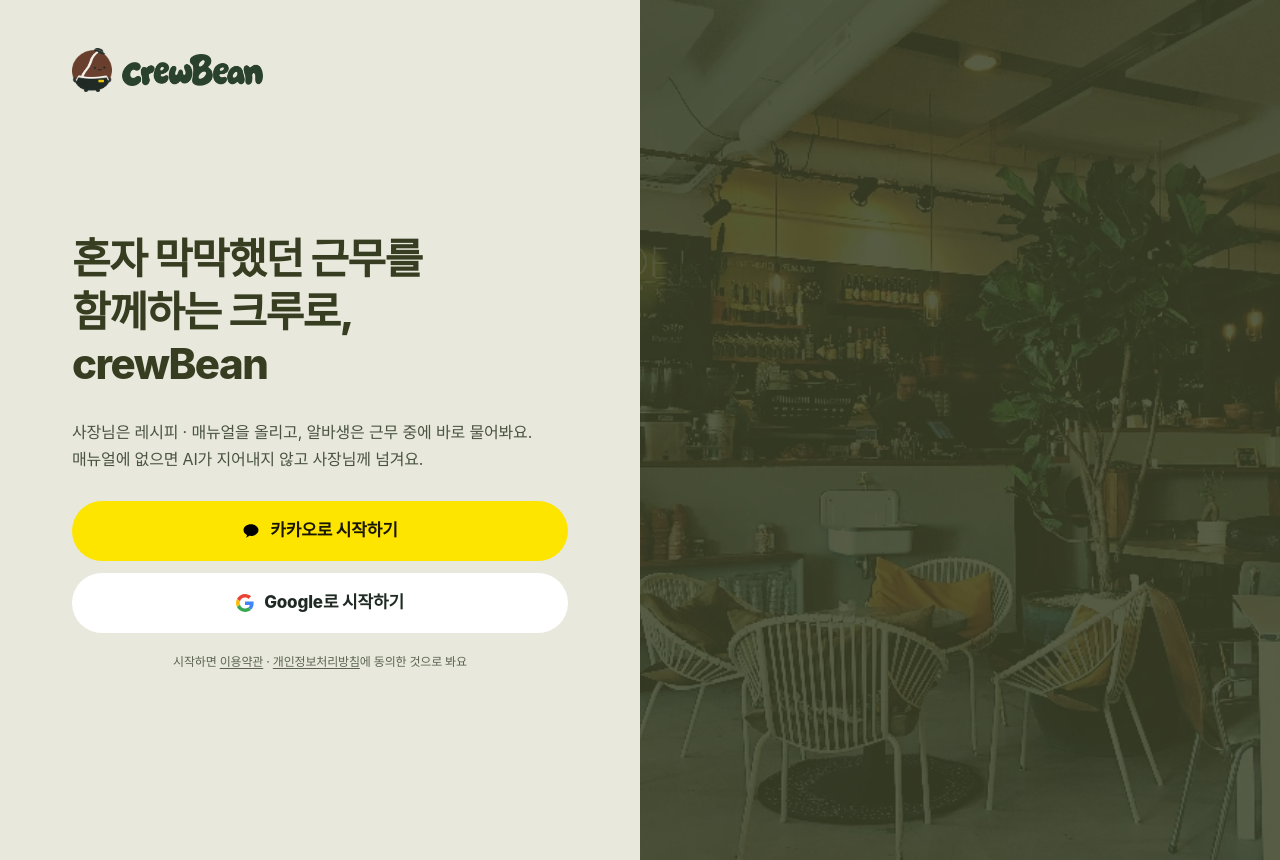
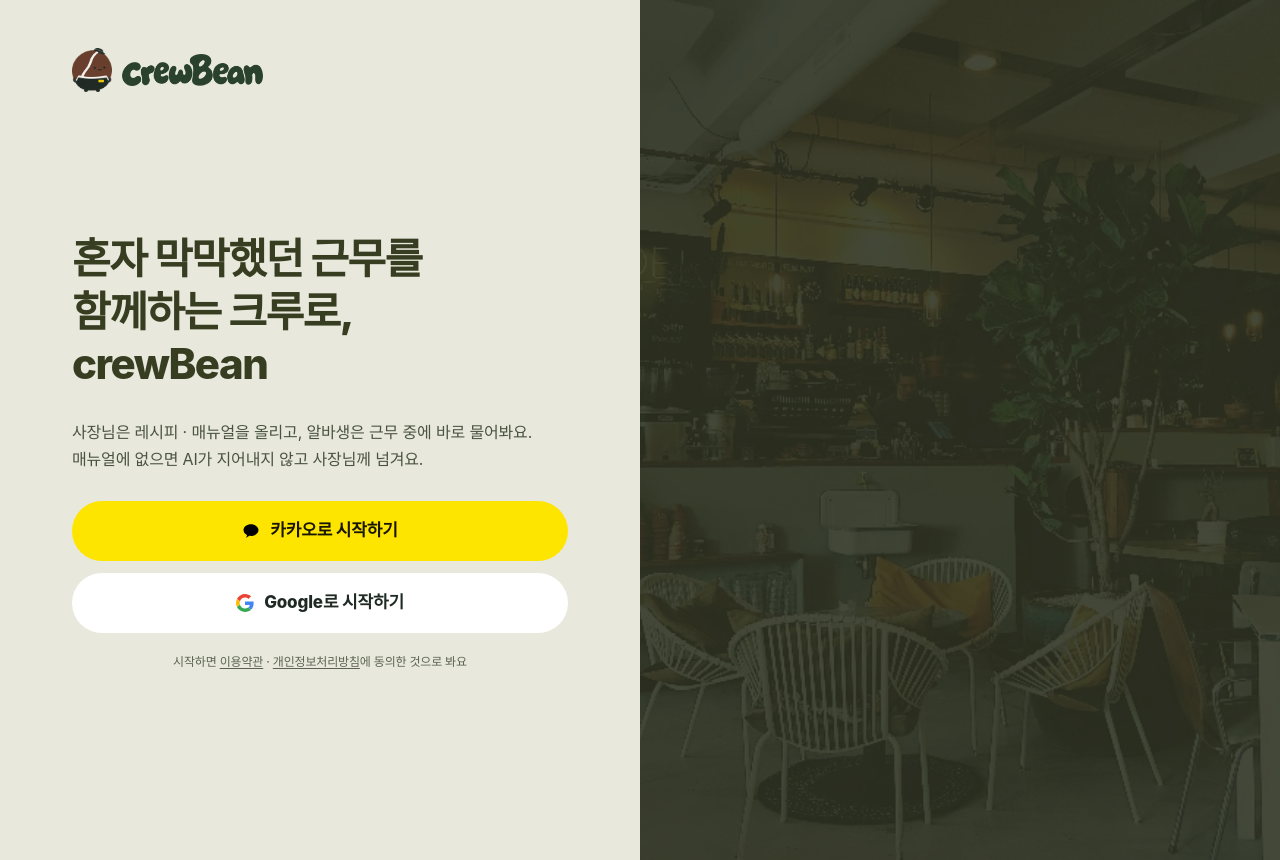
Before and after one commit to woowangthon/WOOWANGTHON_TEAM_13_FE, a React (Vite) app: page /login in a window 1280 px wide. Built offline with nearby package versions, Linux system fonts and the light colour scheme; no server answers; a web font is replaced by a local one.

Commit message:
style: 로그인 오른쪽 사진 덮개를 더 어둡게 (짙은 올리브 70% · 사진 50%)
Co-Authored-By: Claude Sonnet 5.5 <noreply@anthropic.com>

```diff
--- a/src/pages/auth/components/LoginShowcase.tsx
+++ b/src/pages/auth/components/LoginShowcase.tsx
@@ -9,9 +9,9 @@ import { cn } from '@/ui/utils'
 export function LoginShowcase() {
   return (
     <>
-      {/* 사진이 비치도록 덮개를 옅게 (사진 50% · 다크올리브 60%) */}
+      {/* 사진이 비치되 글자가 잘 보이게 (사진 50% · 휴대폰 사진 카드와 같은 짙은 올리브 덮개 70%) */}
       <img src={loginPhoto} alt="" className="absolute inset-0 size-full object-cover opacity-50" />
-      <div aria-hidden="true" className="absolute inset-0 bg-[rgba(55,61,32,0.6)]" />
+      <div aria-hidden="true" className="absolute inset-0 bg-[rgba(40,44,28,0.7)]" />
 
       <div
         role="img"
```
Also changed, not shown: 1 other file (tests, documents, lock files or other folders).
